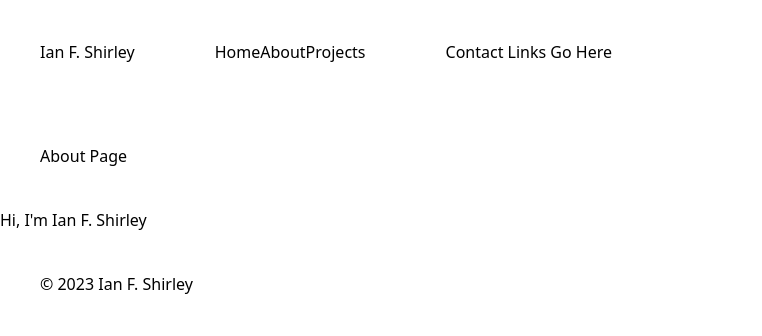
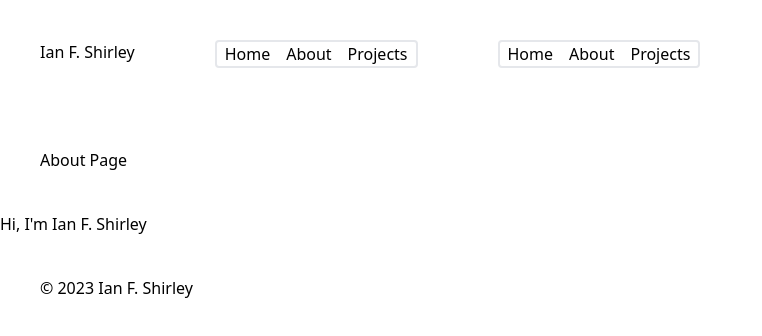
Before and after one commit to ianfshirley/Portfolio, a Next.js app: page /about in a window 1280 px wide. Shown: the top 336 px of the page, without its empty margins (0-762 px from the left). Built offline with nearby package versions, Linux system fonts and the light colour scheme.

Commit message:
added borders to components for visibility

```diff
--- a/app/components/Header/ContactLinks.js
+++ b/app/components/Header/ContactLinks.js
@@ -1,11 +1,29 @@
+import Link from "next/link"
 
 
 export default function ContactLinks() {
   return (
     <div className="p-10">
-      <h1
-        className=''
-      >Contact Links Go Here</h1>
+      <nav className="rounded border-2">
+        <Link
+          href='/'
+          className="p-2"
+        >
+          Home
+        </Link>
+        <Link
+          href='/about'
+          className="p-2"
+        >
+          About
+        </Link>
+        <Link
+          href='/portfolio'
+          className="p-2"
+        >
+          Projects
+        </Link>
+      </nav>
     </div>
   )
 }
--- a/app/components/Header/NavBar.js
+++ b/app/components/Header/NavBar.js
@@ -3,23 +3,23 @@ import Link from "next/link"
 
 export default function NavBar() {
   return (
-    <div className="p-10">
-      <nav className="">
+    <div className="p-10 ">
+      <nav className="rounded border-2">
         <Link
           href='/'
-          className=""
+          className="p-2"
         >
           Home
         </Link>
         <Link
           href='/about'
-          className=""
+          className="p-2"
         >
           About
         </Link>
         <Link
           href='/portfolio'
-          className=""
+          className="p-2"
         >
           Projects
         </Link>
```
